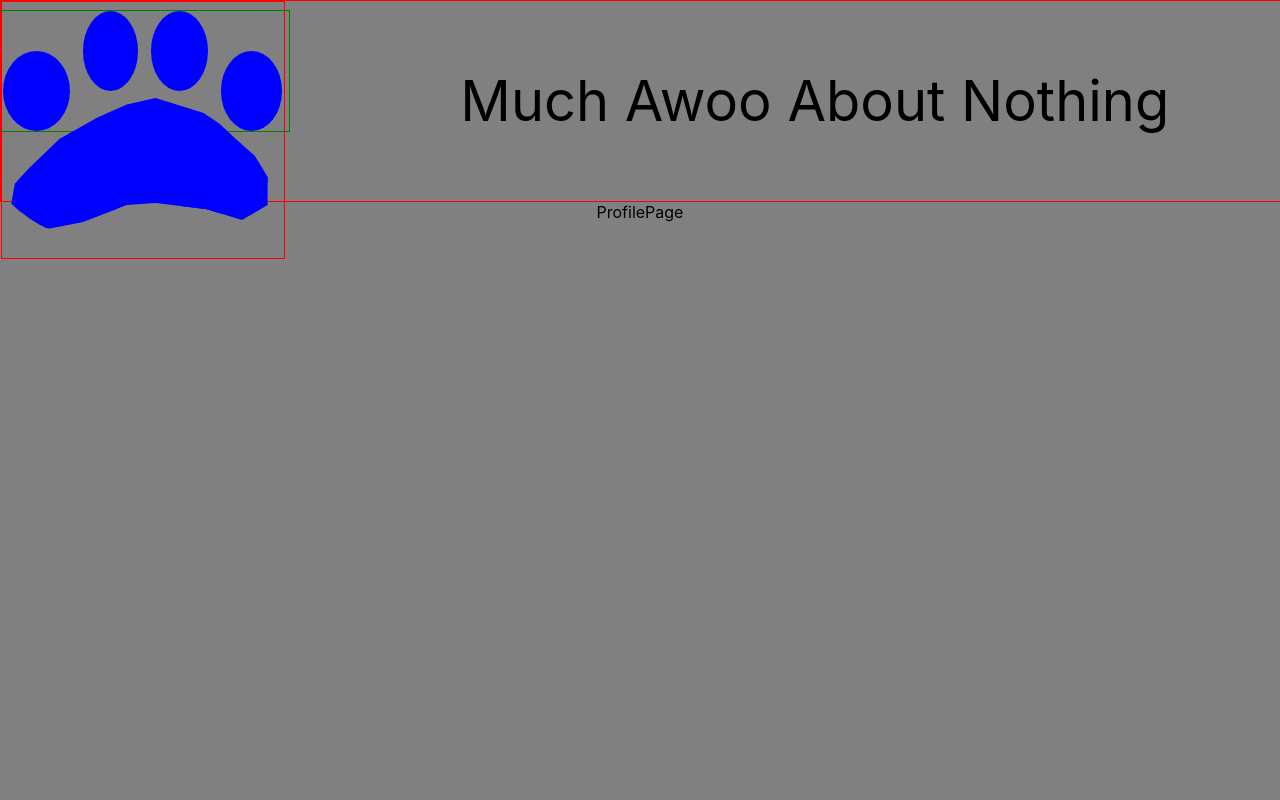
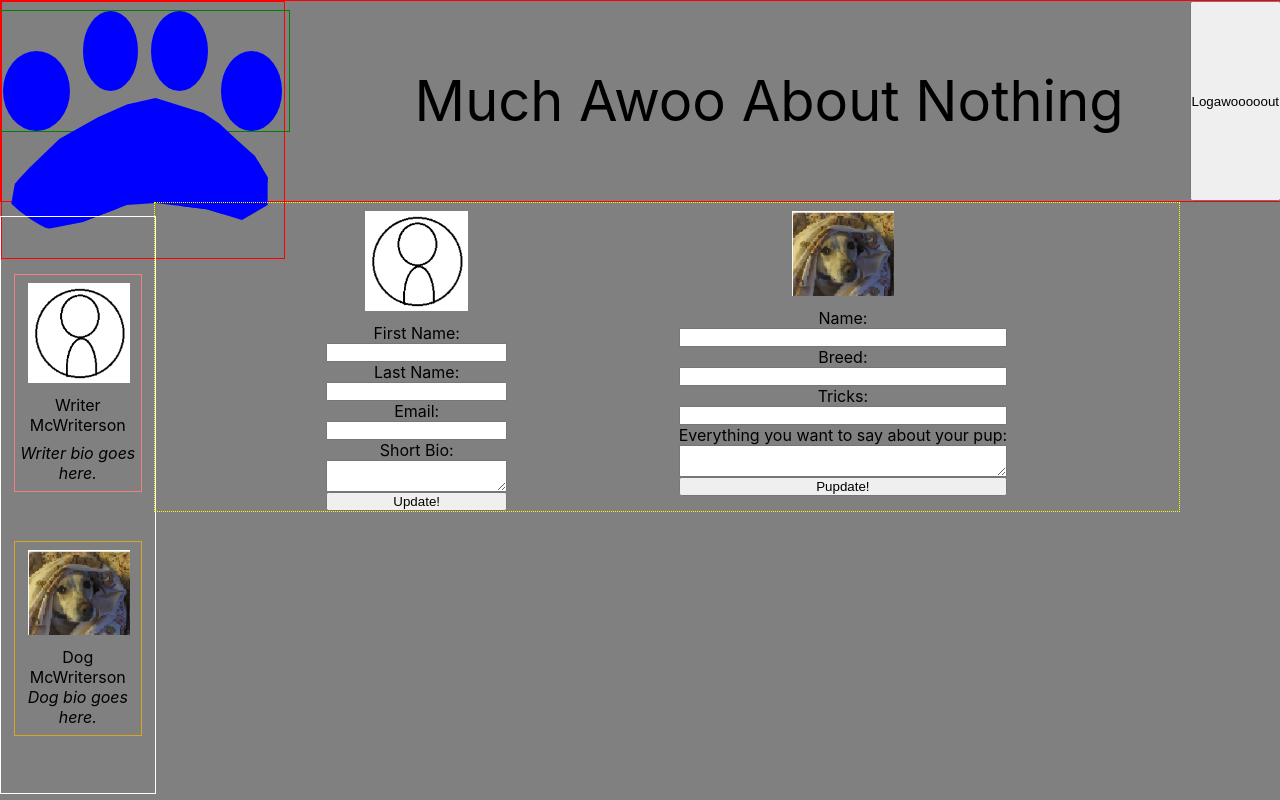
Before and after one commit to TrentonDean/Much-Awoo-About-Nothing, a React (Create React App) app in the folder client/: page /profile/1 in a window 1280 px wide. Built offline with nearby package versions, Linux system fonts and the light colour scheme; no server answers.

Commit message:
finish profile page

```diff
--- a/client/src/App.css
+++ b/client/src/App.css
@@ -356,3 +356,23 @@ body{
   border-color: 2px black solid;
   color: black;
 }
+
+.updateFormsContainer {
+  border: yellow 1px dotted;
+  display: flex;
+  justify-content: space-evenly;
+  position: absolute;
+  left:12vw;
+  width:80vw;
+  overflow-y: scroll;
+}
+
+#userForm{
+  display: flex;
+  flex-direction: column;
+}
+
+#dogForm{
+  display: flex;
+  flex-direction: column;
+}
--- a/client/src/components/NavBar.jsx
+++ b/client/src/components/NavBar.jsx
@@ -1,7 +1,9 @@
 import React from 'react'
 import {useNavigate} from "react-router-dom"
+import axios from "axios"
 
 const NavBar = (props) => {
+    const {currentUser, setCurrentUser} =props;
     const navigate = useNavigate()
 
     const goToLogReg = () => {
@@ -11,10 +13,20 @@ const NavBar = (props) => {
       navigate("/")
     }
     const goToProfile = () => {
-      navigate("/profile")
+      navigate(`/profile/${currentUser._id}`)
     }
     const goToCompose = () => {
       navigate("/compose")
+    }
+
+    const logoutUser = () => {
+      axios.post("http://localhost:8000/api/logout", {withCredentials:true})
+      .then(res=>{
+        console.log("logged out", res)
+        setCurrentUser(null)
+        navigate("/")
+      })
+      .catch(err=>console.log("error loggin out", err))
     }
   return (
     <div id="navBar">
@@ -29,6 +41,7 @@ const NavBar = (props) => {
             <div id="centerOfPaw"></div>
         </div>
         <p id="navBarTitle">Much Awoo About Nothing</p>
+        <button type='button' onClick={logoutUser} >Logawooooout</button>
     </div>
   )
 }
--- a/client/src/components/ProfilePage.jsx
+++ b/client/src/components/ProfilePage.jsx
@@ -1,8 +1,130 @@
-import React from 'react'
+import React, {useState, useEffect} from "react";
+import axios from "axios";
+import {useNavigate, useParams, Link} from "react-router-dom";
+import LeftPanel from "./LeftPanel";
+import RightPanel from "./RightPanel";
+const userPic = require("../assets/user_pfp.png")
+const dogPic = require("../assets/dog_pfp.png")
 
-const ProfilePage = () => {
+
+const ProfilePage = (props) => {
+  const {currentUser, setCurrentUser} =props;
+  const [firstName, setFirstName] =useState("")
+  const [lastName, setLastName] =useState("")
+  const [email, setEmail] =useState("")
+  const [dogs, setDogs] =useState([])
+  const [profilePic, setProfilePic] =useState("")
+  const [bio, setBio] =useState("")
+  const [dogId, setDogId] =useState("")
+  const [dogName, setDogName] =useState("")
+  const [breed, setBreed] =useState("")
+  const [dogBio, setDogBio] =useState("")
+  const [tricks, setTricks] =useState("")
+  const [owner, setOwner] =useState("")
+  const navigate = useNavigate()
+
+  useEffect(() => {
+    axios.get("http://localhost:8000/api/currentUser", {withCredentials:true})
+    .then(res=>{
+        console.log("edit page",res.data)
+        setCurrentUser({
+            _id: res.data._id,
+            firstName: res.data.firstName,
+            lastName: res.data.lastName,
+            dogs: res.data.dogs
+      })
+      setFirstName(res.data.firstName)
+      setLastName(res.data.lastName)
+      setEmail(res.data.email)
+      setDogs(res.data.dogs)
+      setBio(res.data.bio)
+      if(res.data.dogs.length>0){
+        setDogId(res.data.dogs[0]._id)
+      setDogName(res.data.dogs[0].name)
+      setBreed(res.data.dogs[0].breed)
+      setDogBio(res.data.dogs[0].bio)
+      setTricks(res.data.dogs[0].tricks)
+      setOwner(res.data.dogs[0].owner)
+      }
+
+    })
+    .catch(err=>console.log("logged in user fetch error", err))
+},[])
+
+const updateUserHandler = (e) => {
+  e.preventDefault()
+  axios.put("http://localhost:8000/api/user/"+currentUser._id,{
+    firstName,
+    lastName,
+    email,
+    dogs,
+    bio:bio
+  }, {withCredentials:true})
+  .then (res=>console.log("successful update!"))
+  .catch(err=>console.log("Error updating profile.", err))
+}
+
+const updateDogHandler = (e) => {
+  e.preventDefault()
+  if(dogId===""){
+    axios.post("http://localhost:8000/api/createDog",{
+    name: dogName,
+    breed,
+    bio:dogBio,
+    tricks,
+    owner:currentUser._id
+    }, {withCredentials:true})
+    .then(res=>console.log("successful pup add!"))
+    .catch(err=>console.log("Error adding pup.", err))
+  }else{
+    axios.put("http://localhost:8000/api/updateDog/"+dogId,{
+    name: dogName,
+    breed,
+    bio:dogBio,
+    tricks,
+    owner
+  }, {withCredentials:true})
+  .then(res=>console.log("successful pupdate!"))
+  .catch(err=>console.log("Error pupdating.", err))
+  }
+
+}
+
   return (
-    <div>ProfilePage</div>
+    <div>
+      <LeftPanel />
+      <div class="updateFormsContainer">
+        <div>
+          <img class="userImage" alt="the current user's face" src={userPic}></img>
+          <form id="userForm" onSubmit={updateUserHandler}>
+            <label>First Name:</label>
+            <input type="text" defaultValue={firstName} onChange={(e)=>setFirstName(e.target.value)} />
+            <label>Last Name:</label>
+            <input type="text" defaultValue={lastName} onChange={(e)=>setLastName(e.target.value)} />
+            <label>Email:</label>
+            <input type="email" defaultValue={email} onChange={(e)=>setEmail(e.target.value)} />
+            <label>Short Bio:</label>
+            <textarea defaultValue={bio} onChange={(e)=>setBio(e.target.value)}></textarea>
+          <button>Update!</button>
+          </form>
+        </div>
+        <div>
+        <img class="dogImage" alt="the current user's dog" src={dogPic}></img>
+        <form id="dogForm" onSubmit={updateDogHandler}>
+          <label>Name:</label>
+          <input type="text" defaultValue={dogName} onChange={(e)=>setDogName(e.target.value)} />
+          <label>Breed:</label>
+          <input type="text" defaultValue={breed} onChange={(e)=>setBreed(e.target.value)} />
+          <label>Tricks:</label>
+          <input type="text" defaultValue={tricks} onChange={(e)=>setTricks(e.target.value)} />
+          <label>Everything you want to say about your pup:</label>
+          <textarea defaultValue={dogBio} onChange={(e)=>setDogBio(e.target.value)}></textarea>
+          <button>Pupdate!</button>
+        </form>
+        </div>
+      </div>
+
+    </div>
   )
 }
 
```
